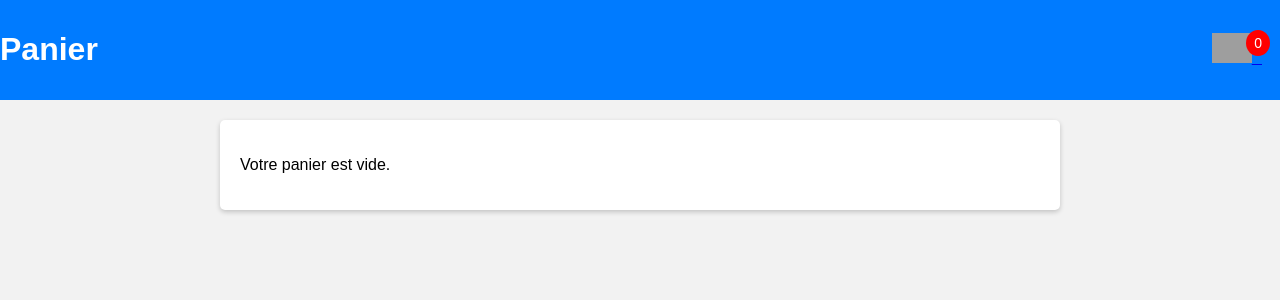
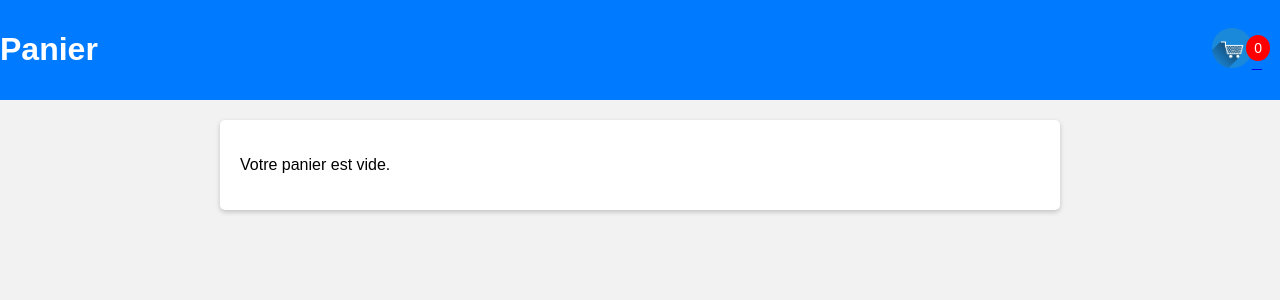
Before and after one commit to Unchevreuill/projet2_Savoie, a PHP site: page /pages/panier.php in a window 1280 px wide. Shown: the top 300 px of the page. Run offline with PHP 8.4, Linux system fonts and the light colour scheme; grey boxes are pictures that could not be loaded.

Commit message:
correction daffichage dimage dans le panier

```diff
--- a/pages/panier.php
+++ b/pages/panier.php
@@ -34,7 +34,7 @@ if ($_SERVER['REQUEST_METHOD'] === 'POST' && isset($_POST['retirer_produit'])) {
             <h1>Panier</h1>
             <div class="cart">
                 <a href="panier.php">
-                    <img id="cart-icon" src="../images/cart.png" alt="Panier">
+                    <img id="cart-icon" src="../images/cart-icon.png" alt="Panier">
                     <span id="cart-count"><?php echo count($_SESSION['panier']); ?></span>
                 </a>
             </div>
@@ -65,6 +65,13 @@ if ($_SERVER['REQUEST_METHOD'] === 'POST' && isset($_POST['retirer_produit'])) {
                     echo '<p>Prix non disponible</p>';
                 }
 
+                // Vérifier si la clé 'image' existe et si le fichier image existe sur le serveur
+                if (isset($produit['image']) && file_exists('../images/' . $produit['image'])) {
+                    echo '<img src="../images/' . $produit['image'] . '" alt="' . $produit['nom'] . '">';
+                } else {
+                    echo '<p>Image non disponible</p>';
+                }
+
                 // Formulaire pour retirer le produit du panier
                 echo '<form method="post" action="panier.php">';
                 echo '<input type="hidden" name="index_produit" value="' . $index . '">';
```
